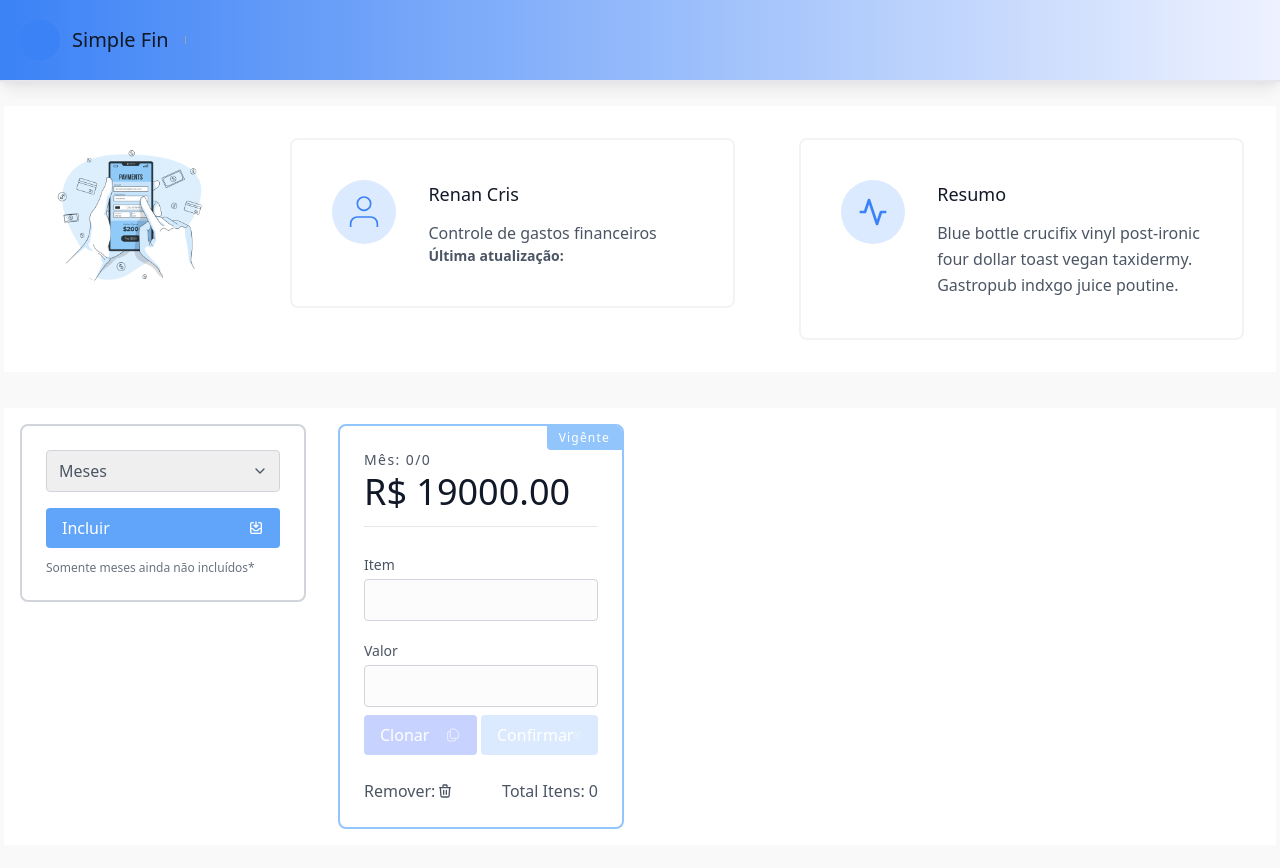
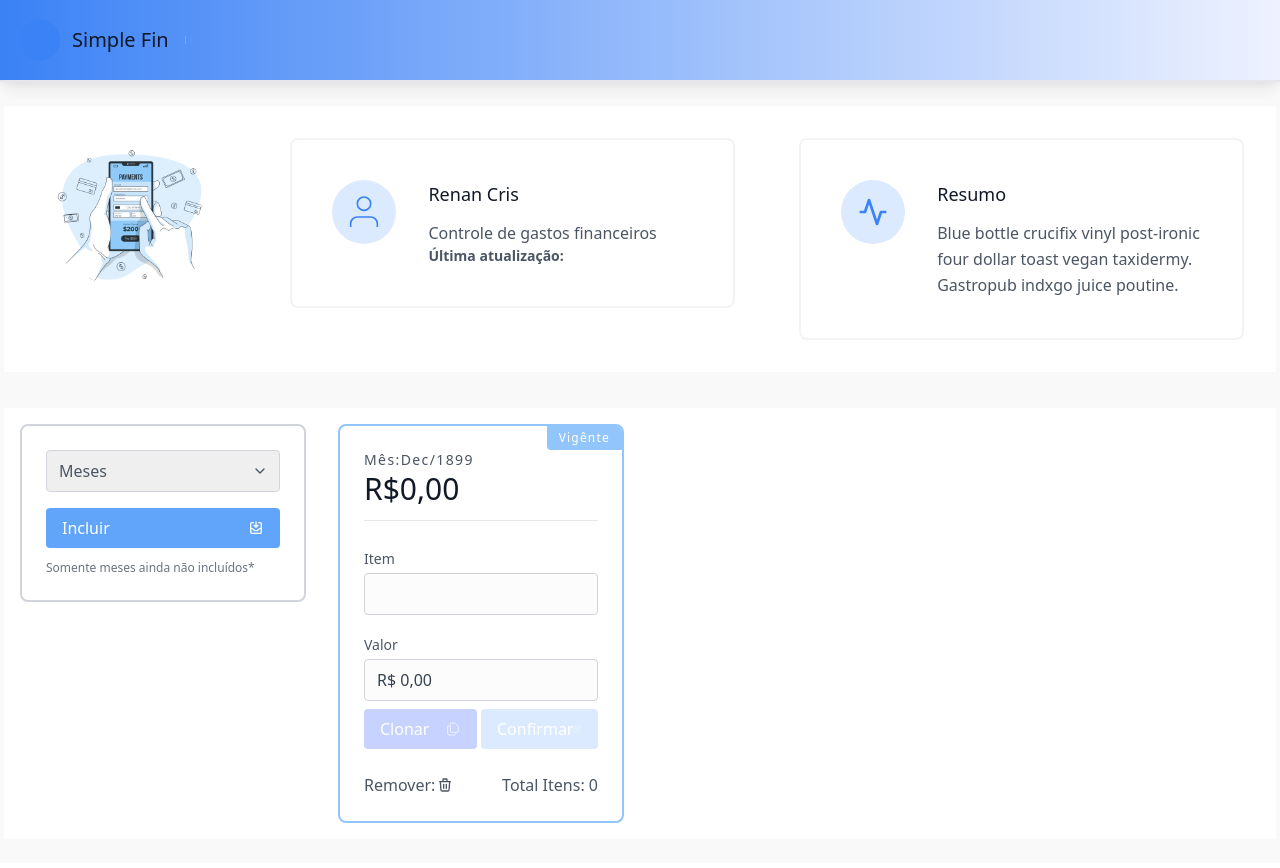
Before and after one commit to RenanCris/simple-fin, a React (Create React App) app: page / in a window 1280 px wide. Both pictures are taken after a click on the button "Incluir". Built offline with nearby package versions, Linux system fonts and the light colour scheme.

Commit message:
complementação outros componentes

```diff
--- a/package.json
+++ b/package.json
@@ -17,9 +17,13 @@
     "@types/uuidv4": "^5.0.0",
     "autoprefixer": "^9.8.6",
     "lodash": "^4.17.21",
+    "moment": "^2.29.1",
+    "moment-timezone": "^0.5.33",
     "postcss": "^7.0.36",
     "react": "^17.0.2",
     "react-dom": "^17.0.2",
+    "react-moment": "^1.1.1",
+    "react-number-format": "^4.7.3",
     "react-redux": "^7.2.0",
     "react-scripts": "4.0.3",
     "tailwindcss": "npm:@tailwindcss/postcss7-compat@^2.2.9",
--- /dev/null
+++ b/src/app/components/CloneBtn.tsx
@@ -0,0 +1,19 @@
+class Props {
+    acao:any;
+    extenderClass?:string = "";
+}
+
+export const CloneBtn = (props: Props) => {
+
+    const classEstilo = `${props.extenderClass} w-5 h-4 mr-auto cursor-pointer hover:text-blue-300`;
+
+    return (
+        <div className="flex items-center mt-3">
+            <svg
+            onClick={props.acao}
+            className={classEstilo} fill="none" viewBox="0 0 24 24" stroke="currentColor">
+                <path strokeLinejoin="round" strokeWidth={2} d="M8 16H6a2 2 0 01-2-2V6a2 2 0 012-2h8a2 2 0 012 2v2m-6 12h8a2 2 0 002-2v-8a2 2 0 00-2-2h-8a2 2 0 00-2 2v8a2 2 0 002 2z" />
+            </svg>
+        </div>
+    )
+}
--- /dev/null
+++ b/src/app/components/MoedaFormat.tsx
@@ -0,0 +1,21 @@
+import NumberFormat from 'react-number-format'
+
+interface Props {
+    valor?:number;
+}
+
+export const MoedaFormat = (props: Props) => {
+    return (
+        <span>
+            <NumberFormat
+                        value={props.valor}
+                        displayType="text"
+                        thousandSeparator="."
+                        decimalSeparator=","
+                        prefix="R$"
+                        fixedDecimalScale={true}
+                        decimalScale={2}
+                        />
+        </span>
+    )
+}
--- a/src/app/pagamento/lancamentos/ItemLancamento.tsx
+++ b/src/app/pagamento/lancamentos/ItemLancamento.tsx
@@ -1,4 +1,6 @@
 import React, { ReactElement } from 'react'
+import { CloneBtn } from '../../components/CloneBtn';
+import { MoedaFormat } from '../../components/MoedaFormat';
 import { RemoverBtn } from '../../components/RemoverBtn';
 import { useAppDispatch } from '../../hooks';
 import { Itens, mudarSituacaoItem, removerItem } from '../../redux/pagamento.slice'
@@ -6,6 +8,7 @@ import { Itens, mudarSituacaoItem, removerItem } from '../../redux/pagamento.sli
 interface Props {
     item:Itens
     key:number;
+    cloneFilho:(item:Itens) => void;
 }
 
 export default function ItemLancamento(data: Props): ReactElement {
@@ -19,19 +22,24 @@ export default function ItemLancamento(data: Props): ReactElement {
         dispatch(mudarSituacaoItem(data.item))
     }
 
+    const handleClonarParaEditar = () =>{
+        data.cloneFilho(data.item);
+    }
+
     const classItemMarcacao = `w-4 h-4 mr-2 inline-flex items-center justify-center ${data.item.pago ? "bg-green-300": "bg-yellow-300"} text-white rounded-full flex-shrink-0`
 
     return (
-        <p className="flex items-center text-gray-600 mb-2">
+        <div className="flex items-center text-gray-600 mb-2">
             <span
                 onClick={handleMudarSituacao}
                 className={classItemMarcacao}>
                 <svg fill="none" stroke="currentColor"  className="w-3 h-3" viewBox="0 0 24 24">
                     <path d="M20 6L9 17l-5-5"></path>
                 </svg>
-            </span>{data.item.descricao} ({data.item.valor})
+            </span>{data.item.descricao} ({<MoedaFormat valor={data.item.valor}></MoedaFormat>})
 
+            <CloneBtn acao={handleClonarParaEditar} extenderClass="absolute right-11"></CloneBtn>
             <RemoverBtn acao={handleRemoverLancamento} extenderClass="absolute right-6"></RemoverBtn>
-        </p>
+        </div>
     )
 }
--- a/src/app/pagamento/lancamentos/Lancamento.tsx
+++ b/src/app/pagamento/lancamentos/Lancamento.tsx
@@ -3,9 +3,14 @@ import { useAppDispatch } from '../../hooks'
 import { clonarLancamento, indicarItem, Itens, LancamentoState, removerLancamento } from '../../redux/pagamento.slice'
 import { Calendario } from '../../util/Calendario';
 import ItemLancamento from './ItemLancamento';
-import { v4 as uuidv4 } from 'uuid';
+import {  v4 as uuidv4 } from 'uuid';
 import { ConfirmarBtn } from '../../components/ConfirmarBtn';
 import { RemoverBtn } from '../../components/RemoverBtn';
+import NumberFormat from 'react-number-format';
+import _lodash from "lodash";
+import { MoedaFormat } from '../../components/MoedaFormat';
+import Moment from 'react-moment';
+// import 'moment-timezone';
 
 interface Props {
     lancamento:LancamentoState,
@@ -15,7 +20,8 @@ interface Props {
 
 export default function Lancamento(dados: Props): ReactElement{
     const dispatch = useAppDispatch();
-    const [item, setItem] = useState<Itens>({id:uuidv4(), descricao:'', valor:0, pago:false});
+    const initialStateItens = {id:uuidv4(), descricao:'', valor:0, pago:false};
+    const [item, setItem] = useState<Itens>(initialStateItens);
 
     const handleRemoverLancamento = () =>{
         dispatch(removerLancamento(dados.lancamento))
@@ -23,6 +29,7 @@ export default function Lancamento(dados: Props): ReactElement{
 
     const handleCompletarLancamento = () =>{
          dispatch(indicarItem({...dados.lancamento, itens:[...dados.lancamento.itens,item]}));
+         setItem(initialStateItens);
     }
 
     const handleClonarLancamento = () =>{
@@ -43,30 +50,38 @@ export default function Lancamento(dados: Props): ReactElement{
     const bordaIndicacao = `h-full p-6 rounded-lg border-2 ${dados.numero ? "border-gray-300": "border-blue-300"} flex flex-col relative overflow-hidden`;
 
     const totalItens = useMemo(() => dados.lancamento?.itens.length, [dados.lancamento?.itens]);
+    const totalSomatorio = useMemo(() => _lodash.sumBy(dados.lancamento.itens, (obj) => obj.valor), [dados.lancamento?.itens]);
+
+    const usarCloneItemFilho = (it : Itens) =>{
+        setItem(it);
+    }
 
     return (
     <div className="p-4 xl:w-1/4 md:w-1/2 w-full">
         <div className={bordaIndicacao}>
             {
-                dados.numero == 0 ?
+                dados.numero === 0 ?
                     <span className="bg-blue-300 text-white px-3 py-1 tracking-widest text-xs absolute right-0 top-0 rounded-bl">Vigênte</span>
                 :""
             }
-            <h2 className="text-sm tracking-widest title-font mb-1 font-medium">Mês: {dados.lancamento.mes}/{dados.lancamento.ano}</h2>
-            <h1 className="text-4xl text-gray-900 leading-none flex items-center pb-4 mb-4 border-b border-gray-200">
-                <span>R$ 19000.00</span>
+            <h2 className="text-sm tracking-widest title-font mb-1 font-medium">Mês:
+                <Moment format="MMM/YYYY">
+                   {new Date(dados.lancamento.ano,dados.lancamento.mes - 1)}
+                </Moment>
+            </h2>
+            <h1 className="text-3xl text-gray-900 leading-none flex items-center pb-4 mb-4 border-b border-gray-200">
+               <MoedaFormat valor={totalSomatorio}></MoedaFormat>
             </h1>
             {
                 dados.lancamento?.itens?.map((i, index) => (
-                    <ItemLancamento key={index} item={i}></ItemLancamento>
+                    <ItemLancamento key={index} item={i} cloneFilho={usarCloneItemFilho} ></ItemLancamento>
                 ))
             }
-
             <div className="flex items-center ">
             <div className="py-2 w-full">
                 <div className="relative">
                     <label  className="leading-7 text-sm text-gray-600">Item</label>
-                    <input type="text" id="descricao" name="descricao" onChange={handleIndicarItem} className="w-full bg-gray-50 bg-opacity-50 rounded border border-gray-300 focus:border-blue-500 focus:bg-white focus:ring-2 focus:ring-blue-200 text-base outline-none text-gray-700 py-1 px-3 leading-8 transition-colors duration-200 ease-in-out"/>
+                    <input type="text" id="descricao" name="descricao" value={item.descricao} onChange={handleIndicarItem} className="w-full bg-gray-50 bg-opacity-50 rounded border border-gray-300 focus:border-blue-500 focus:bg-white focus:ring-2 focus:ring-blue-200 text-base outline-none text-gray-700 py-1 px-3 leading-8 transition-colors duration-200 ease-in-out"/>
                 </div>
             </div>
             </div>
@@ -74,7 +89,26 @@ export default function Lancamento(dados: Props): ReactElement{
             <div className="py-2 w-full">
                 <div className="relative">
                     <label  className="leading-7 text-sm text-gray-600">Valor</label>
-                    <input type="text" id="valor" name="valor" onChange={handleIndicarItem} className="w-full bg-gray-50 bg-opacity-50 rounded border border-gray-300 focus:border-blue-500 focus:bg-white focus:ring-2 focus:ring-blue-200 text-base outline-none text-gray-700 py-1 px-3 leading-8 transition-colors duration-200 ease-in-out"/>
+                     <NumberFormat
+                        className="w-full bg-gray-50 bg-opacity-50 rounded border border-gray-300 focus:border-blue-500 focus:bg-white focus:ring-2 focus:ring-blue-200 text-base outline-none text-gray-700 py-1 px-3 leading-8 transition-colors duration-200 ease-in-out"
+                        thousandSeparator="."
+                        decimalSeparator=","
+                        prefix="R$ "
+                        name="valor"
+                        fixedDecimalScale={true}
+                        decimalScale={2}
+                        value={item.valor}
+                        onValueChange = {(values)=>
+                            {
+                                const { value } = values;
+                                setItem({
+                                    ...item,
+                                    id:uuidv4(),
+                                    valor:parseFloat(value)})
+                            }
+                        }>
+
+                        </NumberFormat>
                 </div>
             </div>
             </div>
@@ -86,7 +120,7 @@ export default function Lancamento(dados: Props): ReactElement{
                     <path   d="M8 7v8a2 2 0 002 2h6M8 7V5a2 2 0 012-2h4.586a1 1 0 01.707.293l4.414 4.414a1 1 0 01.293.707V15a2 2 0 01-2 2h-2M8 7H6a2 2 0 00-2 2v10a2 2 0 002 2h8a2 2 0 002-2v-2" />
                     </svg>
                 </button>
-                <ConfirmarBtn desabilitado={(item.descricao == "" || item.valor == 0)} acao={handleCompletarLancamento}></ConfirmarBtn>
+                <ConfirmarBtn desabilitado={(item.descricao === "" || item.valor === 0)} acao={handleCompletarLancamento}></ConfirmarBtn>
             </div>
             <div className="flex items-end mt-3">
                 <RemoverBtn acao={handleRemoverLancamento} exibirTitulo={true}></RemoverBtn>
--- a/src/app/redux/pagamento.slice.ts
+++ b/src/app/redux/pagamento.slice.ts
@@ -42,7 +42,7 @@ const pagamentoSlice = createSlice({
                 let novoItem: Itens[] = [];
 
                 _lodash.forEach(action.payload.itens, iten =>{
-                    novoItem.push({id: uuidv4(), descricao: iten.descricao, valor: iten.valor, pago: iten.pago});
+                    novoItem.push({id: uuidv4(), descricao: iten.descricao, valor: iten.valor, pago: false});
                 });
 
                 state.lancamentos?.push({...action.payload, mes: action.payload.mes + 1, itens:novoItem});
```
Also changed, not shown: 1 other file (tests, documents, lock files or other folders).
